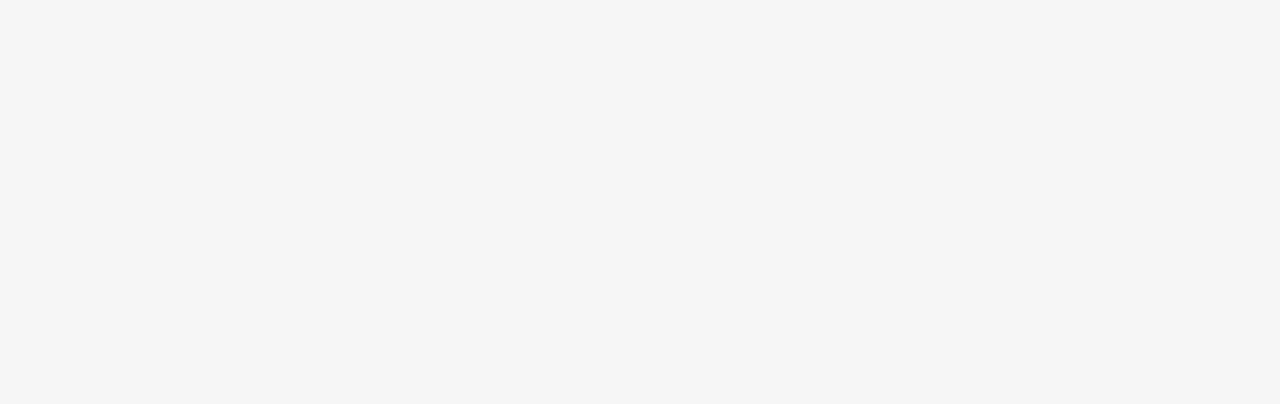
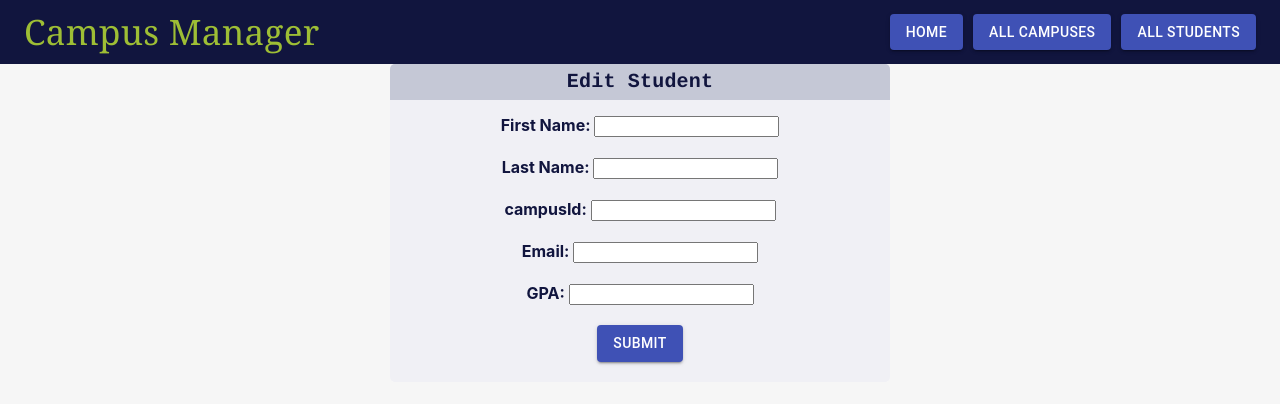
Before and after one commit to Sanjidah/campus-manager-frontend, a React (Create React App) app in the folder starter-client-main/: page /editstudent/1 in a window 1280 px wide. Shown: the top 404 px of the page. Built offline with nearby package versions, Linux system fonts and the light colour scheme; no server answers.

Commit message:
edit student view works but api put call fails

```diff
--- a/starter-client-main/src/App.js
+++ b/starter-client-main/src/App.js
@@ -10,7 +10,8 @@
   AllCampusesContainer,
   AllStudentsContainer,
   NewStudentContainer,
-  NewCampusContainer
+  NewCampusContainer,
+  EditStudentContainer
 } from './components/containers';
 
 // if you create separate components for adding/editing
@@ -28,6 +29,7 @@
         <Route exact path="/students" component={AllStudentsContainer} />
         <Route exact path="/newstudent" component={NewStudentContainer} />
         <Route exact path="/student/:id" component={StudentContainer} />
+        <Route exact path="/editstudent/:id" component={EditStudentContainer} />
 
       </Switch>
     </div>
--- /dev/null
+++ b/starter-client-main/src/components/containers/EditStudentContainer.js
@@ -0,0 +1,96 @@
+import { Component } from 'react';
+import { connect } from 'react-redux';
+import { Redirect } from 'react-router-dom';
+
+import EditStudentView from '../views/EditStudentView';
+import { editStudentThunk } from '../../store/thunks';
+import { fetchStudentThunk } from "../../store/thunks";
+
+
+class EditStudentContainer extends Component {
+    constructor(props){
+        super(props);
+        this.state = {
+          firstname: "",
+          lastname: "",
+          email: "",
+          gpa: 0,
+          campusId: null,
+          redirect: false,
+          redirectId: null
+        };
+    }
+
+    componentDidMount() {
+        //getting student ID from url
+        this.props.fetchStudent(this.props.match.params.id);
+      }
+
+    handleChange = event => {
+      this.setState({
+        [event.target.name]: event.target.value
+      });
+    }
+
+    handleSubmit = async event => {
+        event.preventDefault();
+
+        let student = {
+            firstname: this.state.firstname,
+            lastname: this.state.lastname,
+            campusId: this.state.campusId,
+            email: this.state.email,
+            gpa: this.state.gpa
+        };
+        console.log(this.props)
+
+        let newStudent = await this.props.editStudent(student);
+        console.log(newStudent)
+
+        this.setState({
+          firstname: "",
+          lastname: "",
+          campusId: null,
+          email: "",
+          gpa: 0,
+          redirect: true,
+          redirectId: this.props.match.params.id
+        });
+    }
+
+    componentWillUnmount() {
+        this.setState({redirect: false, redirectId: null});
+    }
+
+    render() {
+        if(this.state.redirect) {
+          return (<Redirect to={`/student/${this.state.redirectId}`}/>)
+        }
+        return (
+            <EditStudentView
+            student={this.props.student}
+            editStudent={this.props.editStudent}
+            deleteStudent={this.props.deleteStudent}
+            fetchStudent={this.props.fetchStudent}
+            handleChange = {this.handleChange}
+            handleSubmit={this.handleSubmit}
+          />
+        );
+    }
+}
+
+const mapState = (state) => {
+    return {
+      student: state.student,
+    };
+  };
+
+const mapDispatch = (dispatch) => {
+    return({
+        addStudent: (student) => dispatch(editStudentThunk(student)),
+        fetchStudent: (id) => dispatch(fetchStudentThunk(id)),
+        editStudent: (student) => dispatch(editStudentThunk(student))
+    })
+}
+
+export default connect(mapState, mapDispatch)(EditStudentContainer);
--- a/starter-client-main/src/components/containers/index.js
+++ b/starter-client-main/src/components/containers/index.js
@@ -6,3 +6,4 @@
 export { default as AllStudentsContainer } from "./AllStudentsContainer";
 export { default as StudentContainer } from "./StudentContainer";
 export { default as NewStudentContainer } from "./NewStudentContainer";
+export { default as EditStudentContainer } from "./EditStudentContainer";
--- /dev/null
+++ b/starter-client-main/src/components/views/EditStudentView.js
@@ -0,0 +1,139 @@
+import { Link } from "react-router-dom";
+
+import Button from '@material-ui/core/Button';
+import Typography from '@material-ui/core/Typography';
+import AppBar from '@material-ui/core/AppBar';
+import Toolbar from '@material-ui/core/Toolbar';
+import { makeStyles } from '@material-ui/core/styles';
+
+
+const useStyles = makeStyles( () => ({
+  root: {
+    flexGrow: 1,
+  },
+  title: {
+    flexGrow: 1,
+    textAlign: 'left',
+    fontType: 'bold',
+    fontFamily: 'Georgia, serif',
+    fontSize: '35px',
+    color: '#9ebe35'
+  },
+  appBar:{
+    backgroundColor: '#11153e',
+    shadows: ['none'],
+  },
+  greeting:{
+    display: 'flex',
+    justifyContent: 'center',
+    backgroundColor: '#f6f6f6',
+    fontFamily: 'Georgia, serif',
+    width: "50%",
+    margin: "auto",
+  },
+  links:{
+    textDecoration: 'none',
+  },
+  formContainer:{
+    width: '500px',
+    backgroundColor: '#f0f0f5',
+    borderRadius: '5px',
+    margin: 'auto',
+  },
+  // title: {
+  //   flexGrow: 1,
+  //   textAlign: 'left',
+  //   textDecoration: 'none'
+  // },
+  customizeAppBar:{
+    backgroundColor: '#11153e',
+    shadows: ['none'],
+  },
+  formTitle:{
+    backgroundColor:'#c5c8d6',
+    marginBottom: '15px',
+    textAlign: 'center',
+    borderRadius: '5px 5px 0px 0px',
+    padding: '3px'
+  },
+
+}));
+
+const EditStudentView = (props) => {
+    console.log(props)
+  const {handleChange, handleSubmit } = props;
+  const classes = useStyles();
+
+  return (
+    <div className={classes.root}>
+      <AppBar position="static" elevation={0} className={classes.appBar}>
+        <Toolbar>
+        <Typography variant="h6" className={classes.title} color="#9ebe35" >
+            Campus Manager
+          </Typography>
+
+          <Link className={classes.links} to={'/'} >
+              <Button variant="contained" color="primary" style={{marginRight: '10px'}}>
+                Home
+              </Button>
+          </Link>
+
+          <Link className={classes.links} to={'/campuses'} >
+            <Button variant="contained" color="primary" style={{marginRight: '10px'}}>
+              All Campuses
+            </Button>
+          </Link>
+
+          <Link className={classes.links} to={'/students'} >
+            <Button variant="contained" color="primary">
+              All Students
+            </Button>
+          </Link>
+        </Toolbar>
+      </AppBar>
+
+      <div className={classes.formContainer}>
+        <div className={classes.formTitle}>
+          <Typography style={{fontWeight: 'bold', fontFamily: 'Courier, sans-serif', fontSize: '20px', color: '#11153e'}}>
+            Edit Student
+          </Typography>
+        </div>
+        <form style={{textAlign: 'center'}} onSubmit={(e) => handleSubmit(e)}>
+          <label style= {{color:'#11153e', fontWeight: 'bold'}}>First Name: </label>
+          <input type="text" name="firstname" onChange ={(e) => handleChange(e)} defaultValue={props.student.firstname}/>
+          <br/>
+          <br/>
+
+          <label style={{color:'#11153e', fontWeight: 'bold'}}>Last Name: </label>
+          <input type="text" name="lastname" onChange={(e) => handleChange(e)} defaultValue={props.student.lastname}/>
+          <br/>
+          <br/>
+
+          <label style={{color:'#11153e', fontWeight: 'bold'}}>campusId: </label>
+          <input type="text" name="campusId" onChange={(e) => handleChange(e)} defaultValue={props.student.campusId}/>
+          <br/>
+          <br/>
+
+          <label style={{color:'#11153e', fontWeight: 'bold'}}>Email: </label>
+          <input type="text" name="email" onChange={(e) => handleChange(e)} defaultValue={props.student.email}/>
+          <br/>
+          <br/>
+
+          <label style={{color:'#11153e', fontWeight: 'bold'}}>GPA: </label>
+          <input type="double" name="gpa" onChange={(e) => handleChange(e)} defaultValue={props.student.gpa}/>
+          <br/>
+          <br/>
+
+          <Button variant="contained" color="primary" type="submit">
+            Submit
+          </Button>
+          <br/>
+          <br/>
+        </form>
+        </div>
+      </div>
+
+  )
+}
+
+export default EditStudentView;
--- a/starter-client-main/src/components/views/StudentView.js
+++ b/starter-client-main/src/components/views/StudentView.js
@@ -70,6 +70,11 @@
 
 
       <h1>{student.firstname + " " + student.lastname}</h1>
+      <p>
+        <Link to={`/editstudent/` + student.id}>
+          <button>Edit Student</button>
+        </Link>
+        </p>
       <h3>{student.campus.name}</h3>
       <h3>{student.email}</h3>
       <h3>{student.gpa}</h3>
```
